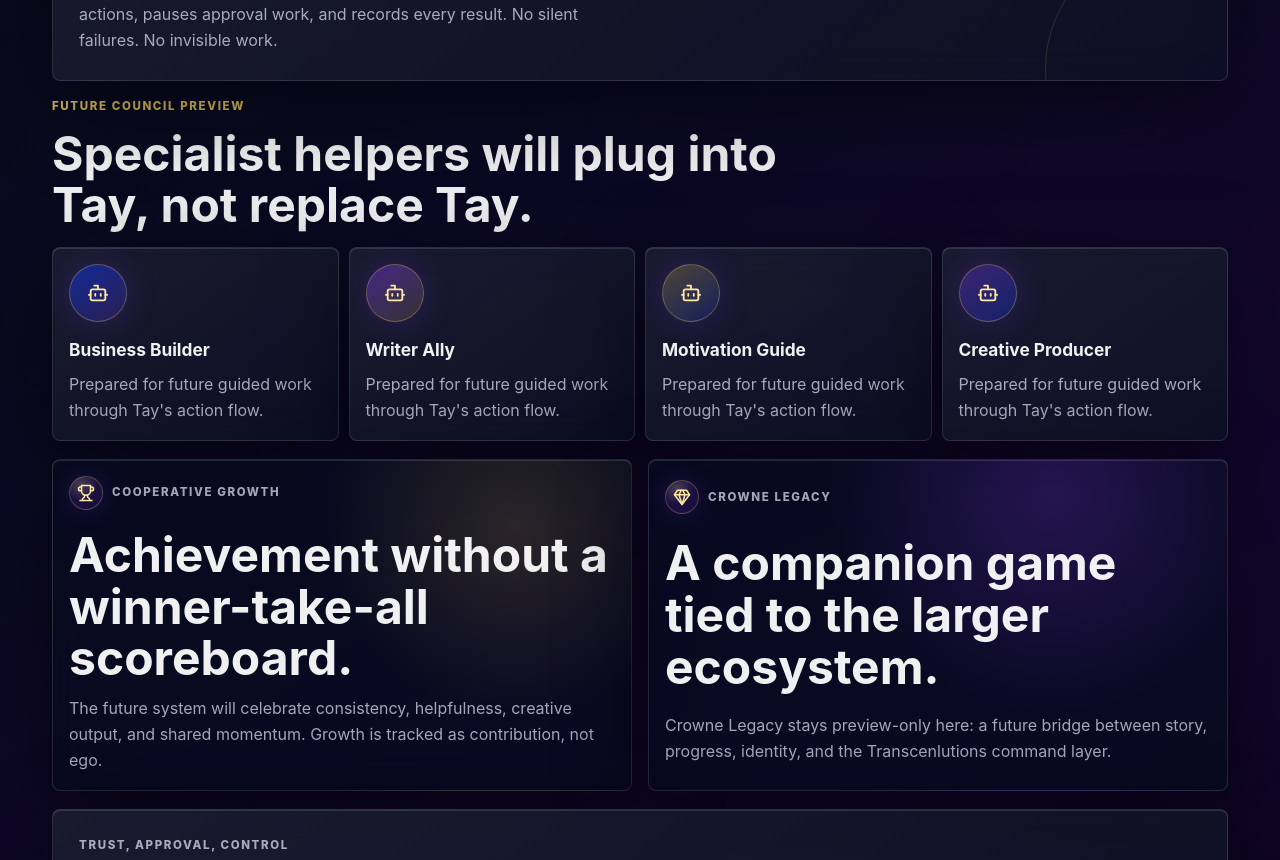
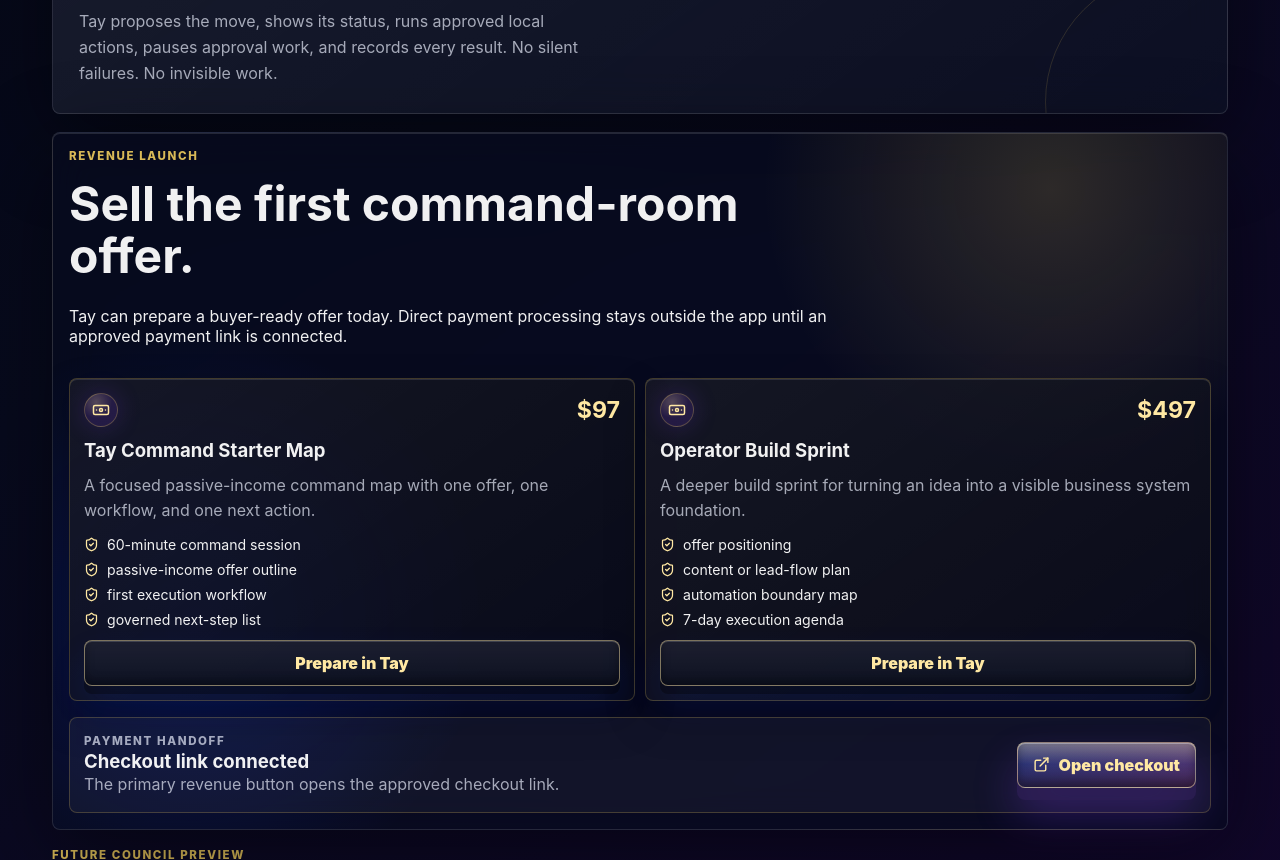
Before and after one commit to transcenlutions25/transcenlutions, a Next.js app: page / in a window 1280 px wide. Shown: the part 1940-2800 px from the top of the page. Built offline with nearby package versions, Linux system fonts and the light colour scheme; no server answers.

Commit message:
feat: add Tay revenue launch handoff

```diff
--- a/app/globals.css
+++ b/app/globals.css
@@ -238,7 +238,8 @@ button {
 .section-grid,
 .split-panels,
 .preview-band,
-.module-cloud {
+.module-cloud,
+.revenue-command {
   margin-top: 18px;
 }
 
@@ -255,7 +256,8 @@ button {
 .agent-card,
 .vision-panel,
 .preview-band,
-.module-cloud {
+.module-cloud,
+.revenue-command {
   border: 1px solid var(--line);
   border-radius: 8px;
   background:
@@ -275,7 +277,8 @@ button {
 .agent-card,
 .vision-panel,
 .preview-band,
-.module-cloud {
+.module-cloud,
+.revenue-command {
   padding: 16px;
 }
 
@@ -361,6 +364,7 @@ button {
 .feature-grid,
 .agent-grid,
 .module-grid,
+.revenue-grid,
 .engine-map,
 .trust-icons {
   display: grid;
@@ -754,6 +758,83 @@ button {
   gap: 9px;
 }
 
+.revenue-command {
+  display: grid;
+  gap: 16px;
+  background:
+    radial-gradient(circle at 85% 8%, rgba(216, 185, 87, 0.18), transparent 18rem),
+    radial-gradient(circle at 12% 70%, rgba(18, 60, 255, 0.2), transparent 18rem),
+    var(--panel);
+}
+
+.revenue-card {
+  display: grid;
+  gap: 12px;
+  border: 1px solid rgba(216, 185, 87, 0.26);
+  border-radius: 8px;
+  background:
+    linear-gradient(145deg, rgba(255, 255, 255, 0.07), rgba(255, 255, 255, 0.02)),
+    rgba(3, 5, 17, 0.72);
+  padding: 14px;
+  box-shadow:
+    inset 0 1px 0 rgba(255, 255, 255, 0.12),
+    0 18px 42px rgba(0, 0, 0, 0.24);
+}
+
+.revenue-card__top,
+.revenue-handoff {
+  display: flex;
+  align-items: center;
+  justify-content: space-between;
+  gap: 14px;
+}
+
+.revenue-card__top strong {
+  color: var(--gold-soft);
+  font-size: 1.45rem;
+}
+
+.revenue-card h3,
+.revenue-handoff h3 {
+  margin: 0;
+  font-size: 1.16rem;
+}
+
+.revenue-card p,
+.revenue-handoff p {
+  margin: 0;
+  color: var(--muted);
+  line-height: 1.6;
+}
+
+.revenue-card ul {
+  display: grid;
+  gap: 8px;
+  margin: 0;
+  padding: 0;
+  list-style: none;
+}
+
+.revenue-card li {
+  display: flex;
+  align-items: center;
+  gap: 8px;
+  color: var(--text);
+  font-size: 0.88rem;
+}
+
+.revenue-card li svg {
+  color: var(--gold-soft);
+}
+
+.revenue-handoff {
+  flex-wrap: wrap;
+  border: 1px solid rgba(216, 185, 87, 0.26);
+  border-radius: 8px;
+  background: rgba(255, 255, 255, 0.045);
+  padding: 14px;
+}
+
 .module-card {
   display: grid;
   gap: 10px;
@@ -827,6 +908,7 @@ button {
   .facts,
   .feature-grid,
   .agent-grid,
+  .revenue-grid,
   .engine-map,
   .trust-icons,
   .module-grid {
--- a/components/chat-shell.tsx
+++ b/components/chat-shell.tsx
@@ -30,6 +30,7 @@ import type {
   TayResponse,
 } from "../lib/types";
 import { ActionCard } from "./action-card";
+import { RevenuePanel } from "./revenue-panel";
 import { SessionLog } from "./session-log";
 import { SystemStack } from "./system-stack";
 
@@ -45,6 +46,7 @@ const businessFocus =
 
 const quickStarts = [
   "Build a passive income offer",
+  "Prepare a $97 Tay Command Starter Map offer",
   "Create a plan for Tay governance",
   "Log a note about command room completion",
   "Use an external API to automate leads",
@@ -308,6 +310,8 @@ export function ChatShell() {
         </div>
       </section>
 
+      <RevenuePanel onCommand={submitRequest} />
+
       <section className="section-grid" aria-label="Future agent council preview">
         <div className="section-header">
           <p className="eyebrow">Future Council Preview</p>
--- /dev/null
+++ b/components/revenue-panel.tsx
@@ -0,0 +1,84 @@
+"use client";
+
+import { Banknote, ExternalLink, Mail, ShieldCheck } from "lucide-react";
+import {
+  buildInvoiceMailto,
+  checkoutUrl,
+  revenueOffers,
+} from "../lib/revenue";
+
+interface RevenuePanelProps {
+  onCommand: (request: string) => void;
+}
+
+export function RevenuePanel({ onCommand }: RevenuePanelProps) {
+  const primaryOffer = revenueOffers[0];
+  const paymentReady = checkoutUrl.length > 0;
+  const paymentHref = paymentReady
+    ? checkoutUrl
+    : buildInvoiceMailto(primaryOffer);
+
+  return (
+    <section className="revenue-command" aria-label="Revenue launch">
+      <div className="section-header">
+        <p className="eyebrow">Revenue Launch</p>
+        <h2>Sell the first command-room offer.</h2>
+        <p>
+          Tay can prepare a buyer-ready offer today. Direct payment processing
+          stays outside the app until an approved payment link is connected.
+        </p>
+      </div>
+
+      <div className="revenue-grid">
+        {revenueOffers.map((offer) => (
+          <article className="revenue-card" key={offer.id}>
+            <div className="revenue-card__top">
+              <span className="icon-disc">
+                <Banknote size={18} />
+              </span>
+              <strong>{offer.price}</strong>
+            </div>
+            <h3>{offer.name}</h3>
+            <p>{offer.promise}</p>
+            <ul>
+              {offer.includes.map((item) => (
+                <li key={item}>
+                  <ShieldCheck size={15} />
+                  {item}
+                </li>
+              ))}
+            </ul>
+            <button
+              className="secondary-button"
+              type="button"
+              onClick={() => onCommand(offer.command)}
+            >
+              Prepare in Tay
+            </button>
+          </article>
+        ))}
+      </div>
+
+      <div className="revenue-handoff">
+        <div>
+          <p className="eyebrow">Payment Handoff</p>
+          <h3>{paymentReady ? "Checkout link connected" : "Manual invoice mode"}</h3>
+          <p>
+            {paymentReady
+              ? "The primary revenue button opens the approved checkout link."
+              : "No payment URL is configured yet. The button drafts an invoice email so a real buyer can be sent payment instructions manually."}
+          </p>
+        </div>
+        <a
+          className="primary-button"
+          href={paymentHref}
+          target={paymentReady ? "_blank" : undefined}
+          rel={paymentReady ? "noreferrer" : undefined}
+        >
+          {paymentReady ? <ExternalLink size={17} /> : <Mail size={17} />}
+          {paymentReady ? "Open checkout" : "Draft invoice email"}
+        </a>
+      </div>
+    </section>
+  );
+}
--- a/lib/action-engine.ts
+++ b/lib/action-engine.ts
@@ -31,6 +31,16 @@ export function executeSuggestedAction(response: TayResponse): ActionResult {
         "Task created: define the passive-income outcome, name the business asset, and confirm the request reaches a visible result.",
       nextStep:
         "Next step: choose the smallest business asset Tay should structure next: offer, workflow, content engine, or operating task.",
+    };
+  }
+
+  if (action.type === "prepare_offer") {
+    return {
+      status: "completed",
+      result:
+        "Revenue offer prepared: present the Tay Command Starter Map, state the price, confirm the buyer outcome, and send the approved checkout or manual invoice step.",
+      nextStep:
+        "Next step: send the offer to one buyer now and record the reply in Tay.",
     };
   }
 
--- a/lib/public-copy.ts
+++ b/lib/public-copy.ts
@@ -8,6 +8,7 @@ import type {
 
 export const intentLabels: Record<TayIntent, string> = {
   build_feature: "Feature request",
+  sell_offer: "Revenue request",
   write_plan: "Planning request",
   record_note: "Session note",
   clarify_request: "Needs more detail",
@@ -16,6 +17,7 @@ export const intentLabels: Record<TayIntent, string> = {
 
 export const actionLabels: Record<TayActionType, string> = {
   create_task: "Create task",
+  prepare_offer: "Prepare offer",
   draft_plan: "Draft plan",
   log_note: "Save note",
   none: "No action",
--- /dev/null
+++ b/lib/revenue.ts
@@ -0,0 +1,60 @@
+export interface RevenueOffer {
+  id: string;
+  name: string;
+  price: string;
+  promise: string;
+  includes: string[];
+  command: string;
+}
+
+export const revenueOffers: RevenueOffer[] = [
+  {
+    id: "starter-map",
+    name: "Tay Command Starter Map",
+    price: "$97",
+    promise:
+      "A focused passive-income command map with one offer, one workflow, and one next action.",
+    includes: [
+      "60-minute command session",
+      "passive-income offer outline",
+      "first execution workflow",
+      "governed next-step list",
+    ],
+    command: "Prepare a $97 Tay Command Starter Map offer",
+  },
+  {
+    id: "operator-sprint",
+    name: "Operator Build Sprint",
+    price: "$497",
+    promise:
+      "A deeper build sprint for turning an idea into a visible business system foundation.",
+    includes: [
+      "offer positioning",
+      "content or lead-flow plan",
+      "automation boundary map",
+      "7-day execution agenda",
+    ],
+    command: "Prepare a $497 Operator Build Sprint offer",
+  },
+];
+
+export const checkoutUrl =
+  process.env.NEXT_PUBLIC_TRANSCENLUTIONS_PAYMENT_URL ?? "";
+
+export const contactEmail =
+  process.env.NEXT_PUBLIC_TRANSCENLUTIONS_CONTACT_EMAIL ?? "";
+
+export function buildInvoiceMailto(offer: RevenueOffer) {
+  const subject = `Invoice request: ${offer.name}`;
+  const body = [
+    `I want to purchase ${offer.name} (${offer.price}).`,
+    "",
+    "Buyer name:",
+    "Best email:",
+    "Business idea or goal:",
+    "",
+    "Please send the next payment step.",
+  ].join("\n");
+
+  return `mailto:${contactEmail}?subject=${encodeURIComponent(subject)}&body=${encodeURIComponent(body)}`;
+}
--- a/lib/tay-core.ts
+++ b/lib/tay-core.ts
@@ -1,10 +1,7 @@
 import type { TayActionType, TayIntent, TayResponse } from "./types";
 
 const blockedTerms = [
-  "payment",
-  "payments",
   "charge",
-  "checkout",
   "delete",
   "deleting",
   "remove data",
@@ -29,6 +26,21 @@ const businessBuildTerms = [
   "automation",
   "lead",
   "leads",
+];
+const revenueTerms = [
+  "sell",
+  "sale",
+  "revenue",
+  "paid",
+  "client",
+  "buyer",
+  "offer",
+  "invoice",
+  "checkout",
+  "payment",
+  "payments",
+  "pricing",
+  "purchase",
 ];
 
 export function createTayResponse(userText: string): TayResponse {
@@ -82,6 +94,10 @@ export function detectIntent(input: string): TayIntent {
     return "record_note";
   }
 
+  if (revenueTerms.some((term) => input.includes(term))) {
+    return "sell_offer";
+  }
+
   if (
     input.includes("build") ||
     input.includes("feature") ||
@@ -97,6 +113,7 @@ export function detectIntent(input: string): TayIntent {
 
 function mapIntentToAction(intent: TayIntent): TayActionType {
   if (intent === "build_feature") return "create_task";
+  if (intent === "sell_offer") return "prepare_offer";
   if (intent === "write_plan") return "draft_plan";
   if (intent === "record_note") return "log_note";
   return "none";
@@ -107,7 +124,13 @@ function getPermissionStatus(
   input: string,
 ): TayResponse["action"]["permissionStatus"] {
   if (intent === "unsupported_request") return "blocked";
-  if (input.includes("external api") || input.includes("autonomous")) {
+  if (
+    input.includes("external api") ||
+    input.includes("autonomous") ||
+    input.includes("payment") ||
+    input.includes("checkout") ||
+    input.includes("invoice")
+  ) {
     return "requires_approval";
   }
   return "allowed";
@@ -115,11 +138,17 @@ function getPermissionStatus(
 
 function getPermissionReason(intent: TayIntent, input: string) {
   if (intent === "unsupported_request") {
-    return "Tay cannot process payments, delete records, or run background work from this screen.";
+    return "Tay cannot delete records, charge cards directly, or run background work from this screen.";
   }
 
-  if (input.includes("external api") || input.includes("autonomous")) {
-    return "This needs approval before Tay connects to outside services or works on its own.";
+  if (
+    input.includes("external api") ||
+    input.includes("autonomous") ||
+    input.includes("payment") ||
+    input.includes("checkout") ||
+    input.includes("invoice")
+  ) {
+    return "This needs approval before Tay connects to outside services, payment links, or independent work.";
   }
 
   return "This move stays inside the current Transcenlutions workspace.";
@@ -128,6 +157,10 @@ function getPermissionReason(intent: TayIntent, input: string) {
 function createMessage(intent: TayIntent) {
   if (intent === "build_feature") {
     return "I see a build request. I can turn this into a focused business task for Transcenlutions, with passive income as the priority.";
+  }
+
+  if (intent === "sell_offer") {
+    return "I see a revenue request. I can prepare a buyer-ready offer and route payment through an approved checkout or manual invoice handoff.";
   }
 
   if (intent === "write_plan") {
@@ -147,6 +180,7 @@ function createMessage(intent: TayIntent) {
 
 function createActionTitle(intent: TayIntent) {
   if (intent === "build_feature") return "Create a feature task";
+  if (intent === "sell_offer") return "Prepare a revenue offer";
   if (intent === "write_plan") return "Draft a plan";
   if (intent === "record_note") return "Log a note";
   if (intent === "clarify_request") return "Clarify the request";
@@ -156,6 +190,10 @@ function createActionTitle(intent: TayIntent) {
 function createActionSummary(intent: TayIntent, userText: string) {
   if (intent === "build_feature") {
     return `Create a focused passive-income task from: "${userText.trim()}".`;
+  }
+
+  if (intent === "sell_offer") {
+    return `Prepare a paid offer and payment handoff from: "${userText.trim()}".`;
   }
 
   if (intent === "write_plan") {
@@ -178,6 +216,10 @@ function createNextStep(intent: TayIntent) {
     return "Next step: confirm the move to create the task result and connect it to passive income.";
   }
 
+  if (intent === "sell_offer") {
+    return "Next step: send the offer to a real buyer through an approved checkout link or manual invoice.";
+  }
+
   if (intent === "write_plan") {
     return "Next step: confirm the move to draft the business plan result.";
   }
@@ -190,5 +232,5 @@ function createNextStep(intent: TayIntent) {
     return "Next step: ask for one clear business outcome, such as an offer, workflow, plan, or note.";
   }
 
-  return "Next step: choose a request that does not require payments, deletion, outside automation, or hidden work.";
+  return "Next step: choose a request that does not require deletion, outside automation, or hidden work.";
 }
```
Also changed, not shown: lib/types.ts (+7 -1 lines), 1 other file (tests, documents, lock files or other folders).
